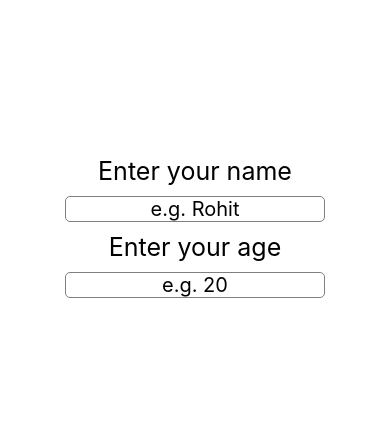
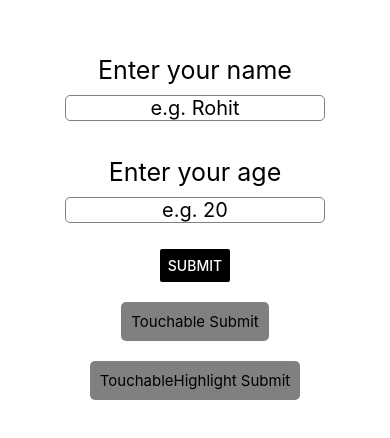
Before and after one commit to RohitRadix/RNpractice, a React Native app: screen / in a window 390 px wide. Shown: the part 200-638 px from the top of the page. Built offline with nearby package versions, Linux system fonts and the light colour scheme.

Commit message:
Made different types of buttons

```diff
--- a/App.js
+++ b/App.js
@@ -5,13 +5,23 @@ import {
   View,
   Text,
   ScrollView,
-  RefreshControl, TextInput
+  RefreshControl,
+  TextInput,
+  Button,
+  TouchableOpacity,
+  TouchableHighlight
 } from 'react-native';
 //Using List ScrollView and Seeing how to ctrl refresh
 const App = () => {
 
   const [name, setName] = useState('')
   const [age, setAge] = useState()
+  let [submitted, setSubmitted] = useState(false)
+  //Logic to toggle submitted props
+  const submit = () => {
+    setSubmitted(!submitted)
+
+  }
   return (
     <View style={styles.body}>
       <Text style={styles.text}>Enter your name</Text>
@@ -30,15 +40,39 @@ const App = () => {
           setAge(val)
         }}
       />
-      {/* This statement will only appear when age is not null */}
+      {/* Button title will change acc. to the state  */}
+      <Button title={submitted ? 'Clear' : 'Submit'}
+        onPress={submit}
+        // The button will be disabled after it is clicked
+        // disabled={submitted}
+        color='#000'
+      />
+
+      {/* Since Button has very limited props we eill use othe alt  */}
+      <TouchableOpacity
+        style={styles.button}
+        onPress={submit}
+      >
+        <Text style={styles.subText}>{submitted ? 'Touchable Clear' : 'Touchable Submit'}</Text>
+      </TouchableOpacity>
+
+      {/* We will use touchable heighlight as we can give a color when it is clicked */}
+      <TouchableHighlight
+        style={styles.button}
+        onPress={submit}
+        //This color is shown when button is clicked
+        underlayColor='#fcf'
+      >
+        <Text style={styles.subText}>{submitted ? 'TouchableHighlight Clear' : 'TouchableHighlight Submit'}</Text>
+      </TouchableHighlight>
+
+
+      {/* This statement will only appear when button is pressed */}
       {
-        age != null &&
+        submitted === true &&
         <Text style={styles.subText}>Your name is {name} and you are {age} years old </Text>
       }
-
     </View>
-
-
   );
 };
 
@@ -69,8 +103,16 @@ const styles = StyleSheet.create({
     borderRadius: 5,
     width: 260,
     fontSize: 20,
-    textAlign: 'center'
-  }
+    textAlign: 'center',
+    marginBottom: 26,
+
+  },
+  button: {
+    backgroundColor: 'grey',
+    borderColor: 'black',
+    borderRadius: 5,
+    marginTop: 20,
+  },
 
 
 });
```
